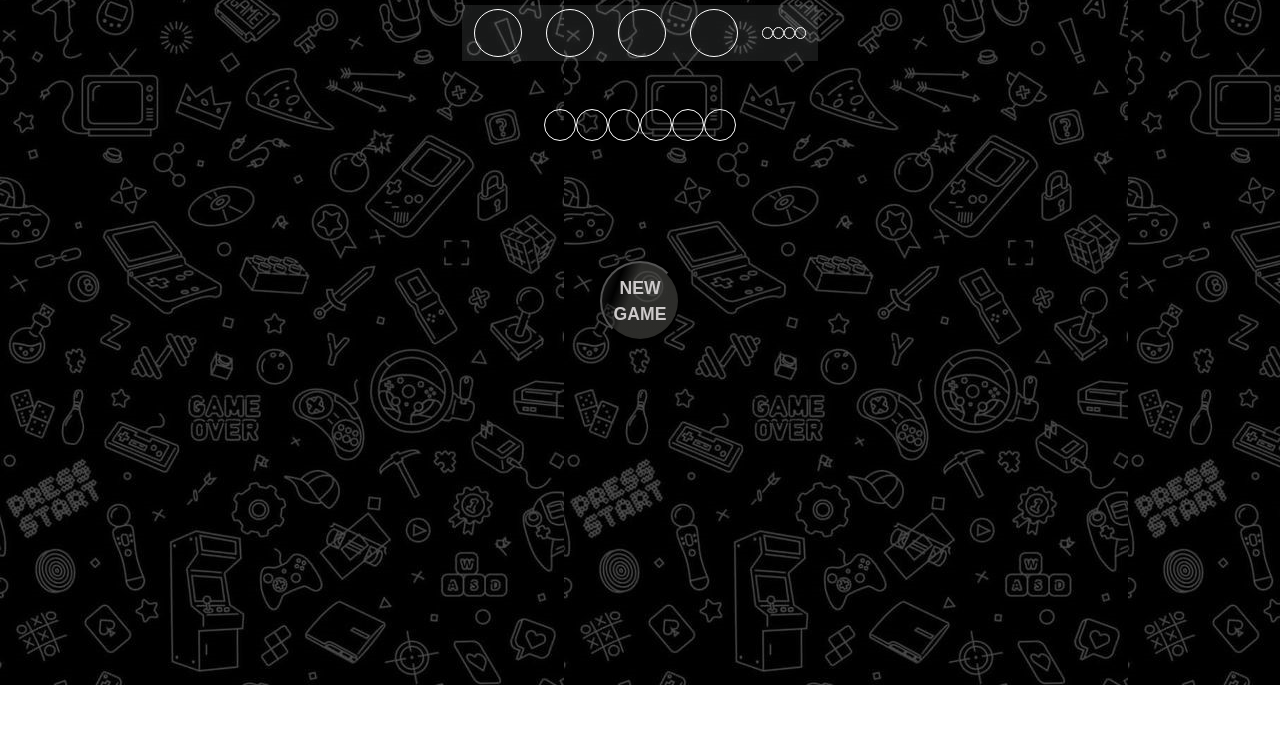
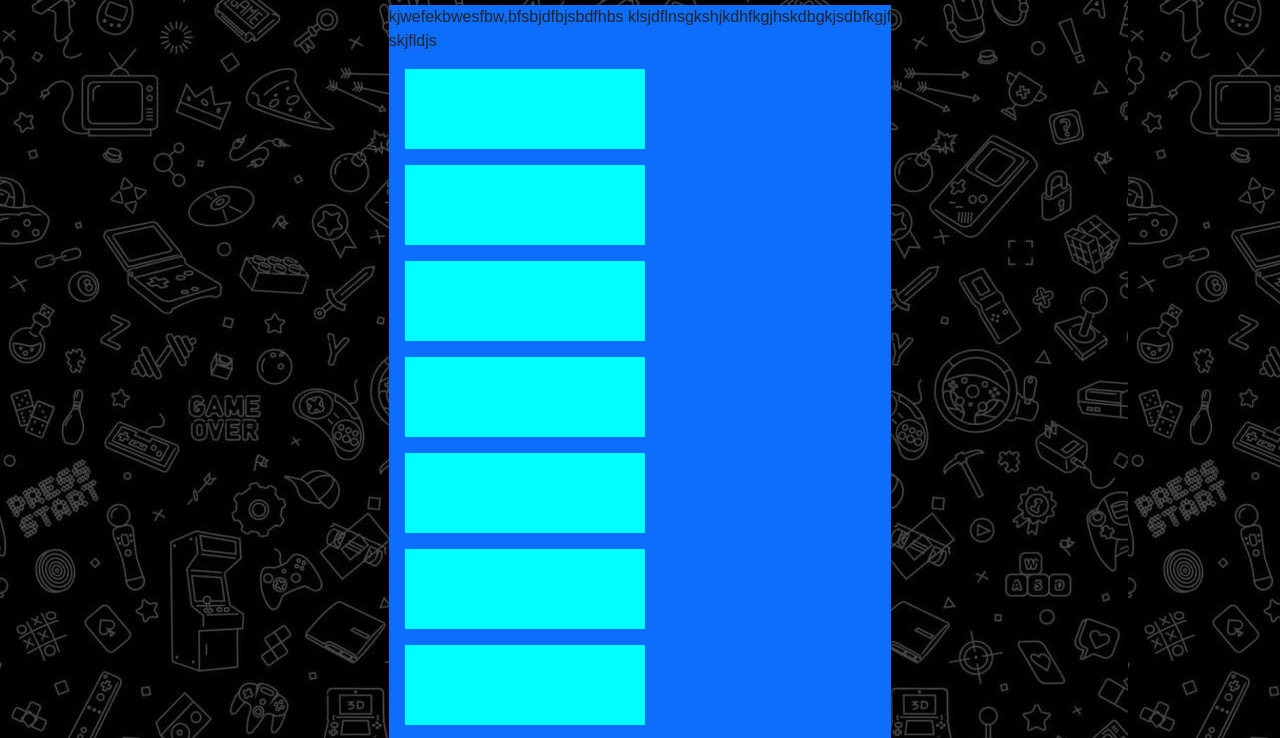
Before and after one commit to GonzaloLlatser/gl_fsd0423_bootstrap_retoMastermind, a plain HTML site: page pages/modtablero.html in a window 1280 px wide. Shown: the part 115-853 px from the top of the page. Before the commit the page ends 800 px from the top, so only its background shows below. Drawn offline with nearby package versions, Linux system fonts and the light colour scheme; a web font is replaced by a local one.

Commit message:
feat: Crear tablero dinamico primera row, y comenzar proceso de juego, se utilizan las funciones logradas previamente

```diff
--- a/css/styles.css
+++ b/css/styles.css
@@ -153,3 +153,11 @@ input[type="color"] {
     border: 0.1em solid white;
 }
 /* -------------------------------------------------------------------------------- */
+
+
+.classRow{
+    height: 5em;
+    background-color: aqua;
+    margin: 1em;
+    width: 15em;
+}
--- a/js/main.js
+++ b/js/main.js
@@ -1,6 +1,10 @@
 
-// FUNCION COLOR PICKER
+// funcion para ir a la url del juego
+const haciaPartida = () => {
+  window.location.href = "./modtablero.html";
+}
 
+// funcion color picker
 let myColorArray = [];
 
 const colorpicker = (x, y) => {
@@ -9,7 +13,7 @@ const colorpicker = (x, y) => {
   let colorBola = document.getElementById(y);
 
   // colorInput.addEventListener("change", () => {
-    colorInput.addEventListener("change", () => {
+  colorInput.addEventListener("change", () => {
 
     // let selectColor = colorPicker.value;
     colorBola.style.backgroundColor = colorInput.value
@@ -35,34 +39,3 @@ colorpicker("cp5", "circle5");
 colorpicker("cp6", "circle6");
 //reconoce cada color de los elegidos.
 //(x, y)
-
-
-
-
-
-
-
-// let coloresRecuperados = JSON.parse(sessionStorage.getItem('coloresAlmacenados'));
-// console.log(typeof coloresRecuperados);
-
-
-
-
-
-
-
-
-
-
-// //TABLERO INTENTO
-// let tablerodePartida;
-// let filaDiv;
-// let numeroFila = 0;
-// //se crea una funcion y se genera un div, luego se le asigna un id, y class. Luego se concatena y asigna nueva id.
-
-// const filaTablero = () => {
-//   tablerodePartida= document.getElementById("tablJuego");
-
-//   filaDiv = document.createElement("div");
-//   filaDiv.className = "row tablerodejuego justify-content-center m-0";
-//   filaDiv.id = "row" + numeroFila;
--- /dev/null
+++ b/js/tableroJuego.js
@@ -0,0 +1,31 @@
+
+
+// //TABLERO INTENTO
+
+const tableroContenedor = document.getElementById("tableropadre");
+console.log ("hola estoy aca");
+
+const createRows = (nivelValor) => {
+
+    for (let i = 0; i < nivelValor; i++) {
+
+        let row = document.createElement("div");
+        row.classList.add("classRow");
+
+        console.log ("hola estoy aca");
+        tableroContenedor.appendChild(row);
+
+        for (let i = 0; i < nivelValor; i++) {
+
+            let row = document.createElement("div");
+            row.classList.add("classRow");
+
+            console.log ("hola estoy aca");
+            tableroContenedor.appendChild(row);
+        }
+
+
+
+    }
+};
+createRows (10);
--- a/pages/modtablero.html
+++ b/pages/modtablero.html
@@ -21,7 +21,7 @@
 
     <!-- CUERPO DE LA PAGINA  -->
 
-    <div class="container-fluid m-0 p-0 d-flex flex-column justify-content-center align-items-center">
+    <div class="container-fluid m-0 p-0 d-flex justify-content-center align-items-center">
 
         <!-- row del logo -->
 
@@ -32,10 +32,19 @@
                 </a>
             </div>
         </div>
-
+    </div>
         <!-- row tablero de juego -->
 
-        <div class="row tablerodejuego justify-content-center m-0" id="tablJuego">
+    <div class="container-fluid m-0 p-0 d-flex flex-column justify-content-center align-items-center">
+        <div class="bg-primary" id="tableropadre">kjwefekbwesfbw,bfsbjdfbjsbdfhbs
+            klsjdflnsgkshjkdhfkgjhskdbgkjsdbfkgjf <br>skjfldjs<br>
+        </div>
+        <div class="bg-danger">kjwefekbwesfbw,bfsbjdfbjsbdfhbs
+            klsjdflnsgkshjkdhfkgjhskdbgkjsdbfkgjf <br>skjfldjs<br>
+        </div>
+    </div>
+
+        <!-- <div class="row tablerodejuego justify-content-center m-0 bg-primary " id="tablJuego">
             <div class="col d-flex align-items-center">
                 <div class="circulo1"></div>
             </div>
@@ -60,12 +69,12 @@
                     <div class="acierto4"></div>
                 </div>
             </div>
-        </div>
-    </div>
+        </div> --> -->
+
 
     <!-- colores del jugador -->
 
-    <div class="coloresseleccionados d-flex align-items-center justify-content-center mt-5 ">
+    <!-- <div class="coloresseleccionados d-flex align-items-center justify-content-center mt-5 ">
 
         <div class="colorsel1"></div>
         <div class="colorsel2"></div>
@@ -78,7 +87,7 @@
 
     <!-- SECTOR BOTONES/OPCIONES -->
 
-    <div class="row rowopciones justify-content-center m-0">
+    <!-- <div class="row rowopciones justify-content-center m-0">
 
 
 
@@ -87,7 +96,7 @@
                 <a class="btn-link textbtn" href="./finpartida.html">NEW GAME</a>
             </button>
         </div>
-    </div>
+    </div> --> -->
 
 
 
@@ -111,7 +120,13 @@
         integrity="sha384-ENjdO4Dr2bkBIFxQpeoTz1HIcje39Wm4jDKdf19U8gI4ddQ3GYNS7NTKfAdVQSZe"
         crossorigin="anonymous"></script>
 
+
+
+
+        <script src="../js/tableroJuego.js"></script>
     <script src="../js/main.js"></script>
+
+
 </body>
 
 </html>
```
